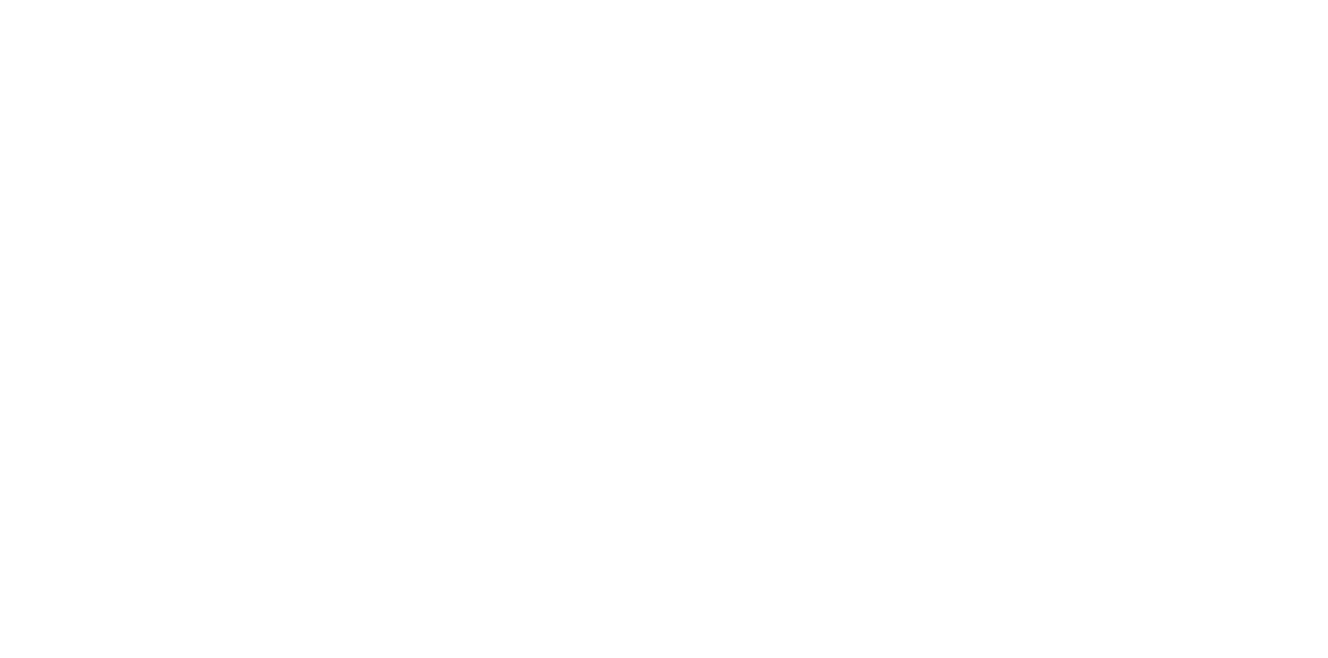
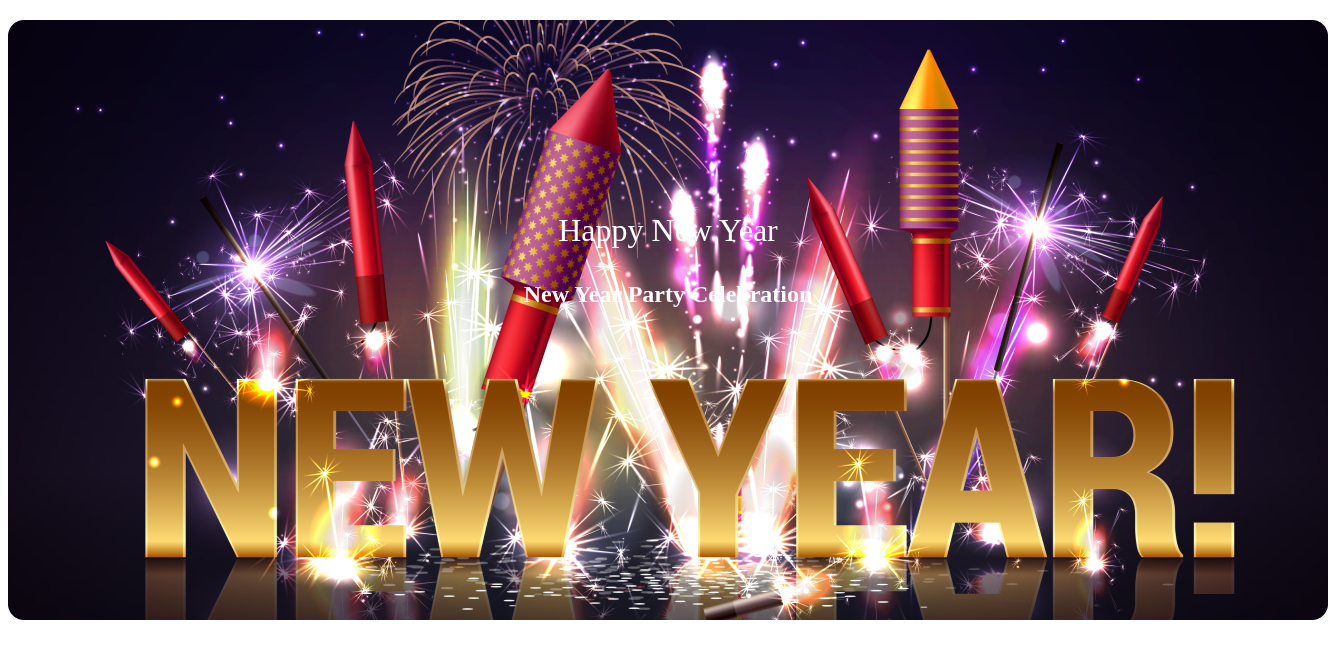
Before and after one commit to Sohanur20/new-year-assignment-01, a plain HTML site: page index.html in a window 1280 px wide. Shown: the whole page, 1328 px wide, since content can reach past the window. Drawn offline with Linux system fonts and the light colour scheme.

Commit message:
banner and text added

```diff
--- a/index.html
+++ b/index.html
@@ -1,5 +1,6 @@
 <!DOCTYPE html>
 <html lang="en">
+
 <head>
     <meta charset="UTF-8">
     <meta name="viewport" content="width=device-width, initial-scale=1.0">
@@ -7,7 +8,24 @@
     <link rel="shortcut icon" href="favicon.ico" type="image/x-icon">
     <title>HAPPY NEW YEAR </title>
 </head>
+
 <body>
 
+
+    <header class="container-banner">
+
+
+            <div class="banner">
+               <div class="banner-text">
+                <h3 class="banner-text-1">Happy New Year</h3>
+                <h2 class="banner-text-2">New Year Party Celebration</h2>
+               </div>
+
+        </div>
+
+    </header>
+
+
 </body>
+
 </html>
--- a/styles.css
+++ b/styles.css
@@ -0,0 +1,30 @@
+.container-banner{
+    max-width: 1320px;
+    margin: 0px auto;
+}
+
+
+.banner {
+    background-image: url('/asset/Banner\ Image.png');
+    width: 1320px;
+    height: 600px;
+    color: white;
+
+}
+.banner-text{
+text-align: center;
+margin-top: 20px;
+padding-top: 160px;
+
+}
+
+.banner-text-1{
+
+    color: #FFF;
+text-align: center;
+font-family: Merriweather;
+font-size: 32px;
+font-style: normal;
+font-weight: 400;
+line-height: normal;
+}
```
